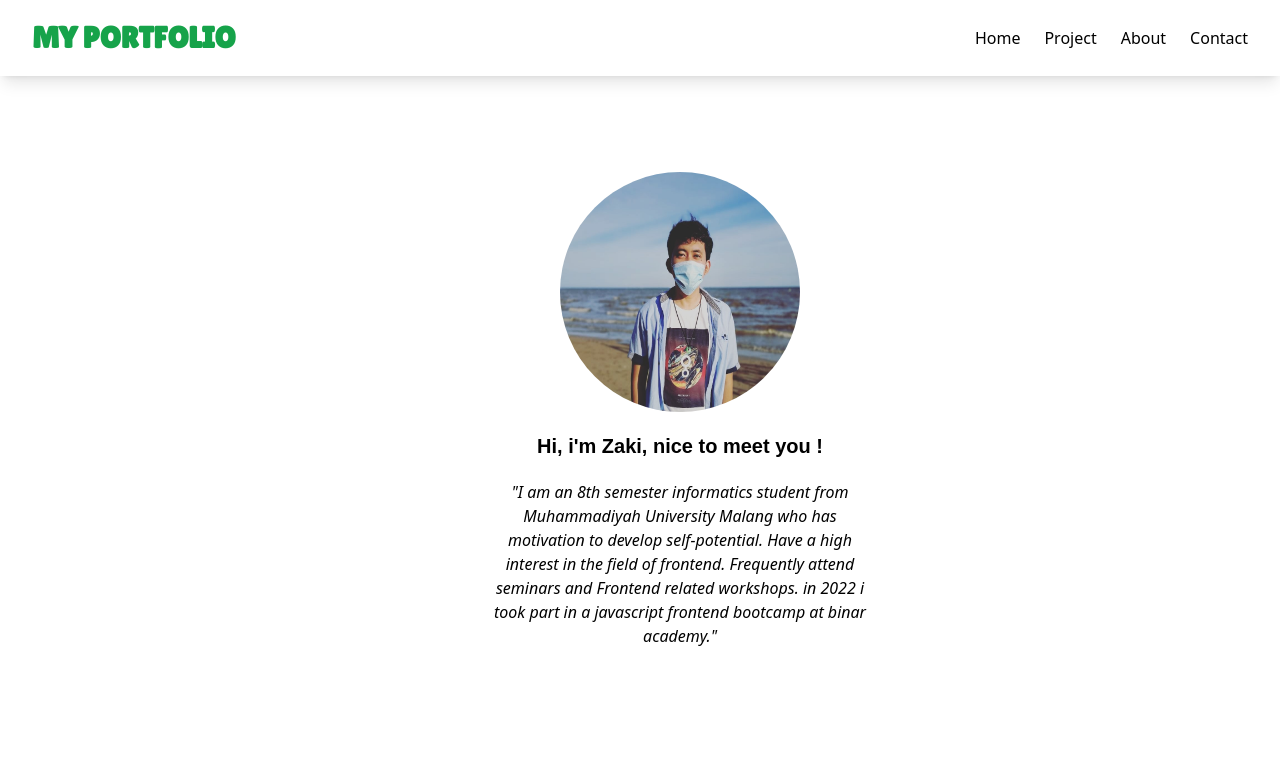
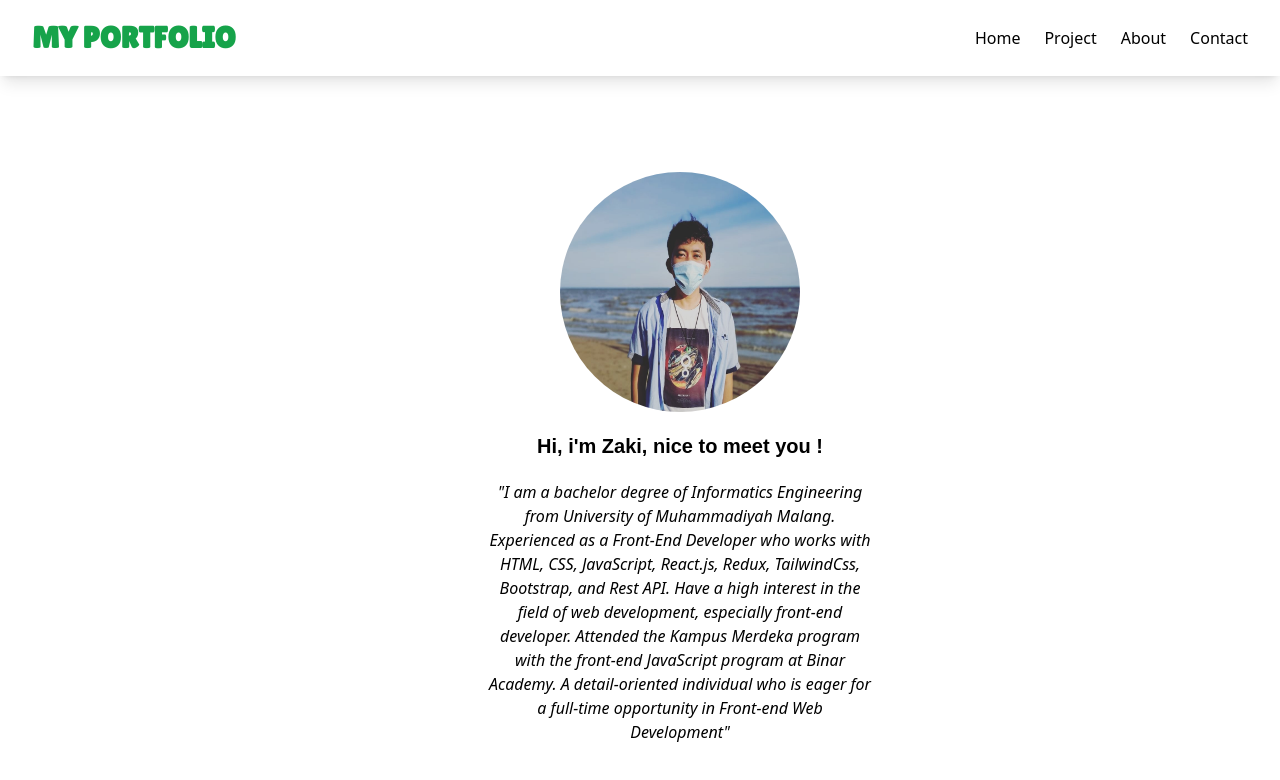
Before and after one commit to zakikurniawan27/myPortfolio, a Next.js app: page /about in a window 1280 px wide. Shown: the top 780 px of the page. Built offline with nearby package versions, Linux system fonts and the light colour scheme.

Commit message:
fix: bug

```diff
--- a/components/CardImage.tsx
+++ b/components/CardImage.tsx
@@ -33,7 +33,7 @@ const CardImage = () => {
         <div className="bg-white rounded-lg shadow-lg dark:bg-gray-800 dark:border-gray-700 group relative block overflow-hidden rounded-md transition-all duration-500">
           <a
             className=" transition-all duration-500 group-hover:scale-105 tobii-zoom"
-            href="https://flytick.km3ggwp.com/"
+            href="https://flytick-finalproject.vercel.app/"
           >
             <img src="/assets/image/projectku3.jpg" alt="fotoProject" />
             <div className="absolute -bottom-52 group-hover:bottom-2 left-2 right-2 transition-all duration-300 group-hover:bg-green-600 p-4 rounded shadow ">
--- a/pages/about.tsx
+++ b/pages/about.tsx
@@ -28,11 +28,7 @@ const About = () => {
                 Hi, i{`'`}m Zaki, nice to meet you !
               </p>
               <p className="text-md text-center italic mt-5 w-128 sm:w-72 md:w-96">
-                {`"`}I am an 8th semester informatics student from Muhammadiyah
-                University Malang who has motivation to develop self-potential.
-                Have a high interest in the field of frontend. Frequently attend
-                seminars and Frontend related workshops. in 2022 i took part in
-                a javascript frontend bootcamp at binar academy.{`"`}
+                {`"`}I am a bachelor degree of Informatics Engineering from University of Muhammadiyah Malang. Experienced as a Front-End Developer who works with HTML, CSS, JavaScript, React.js, Redux, TailwindCss, Bootstrap, and Rest API. Have a high interest in the field of web development, especially front-end developer. Attended the Kampus Merdeka program with the front-end JavaScript program at Binar Academy. A detail-oriented individual who is eager for a full-time opportunity in Front-end Web Development{`"`}
               </p>
             </div>
           </div>
```
